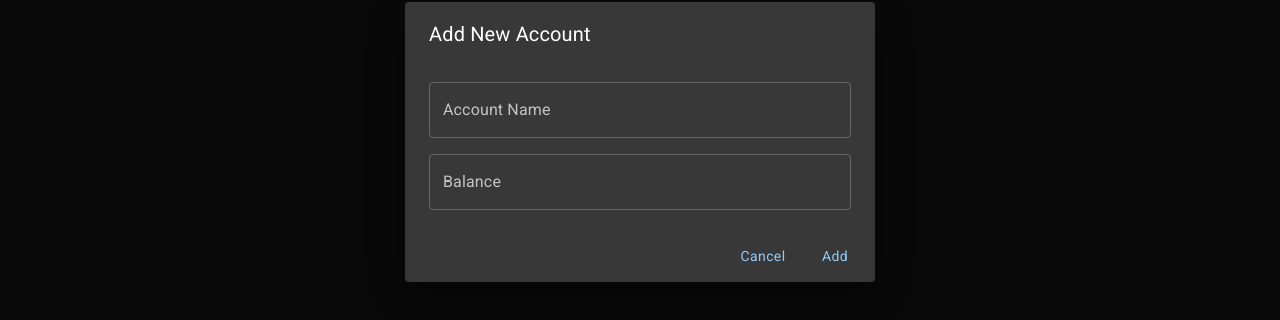
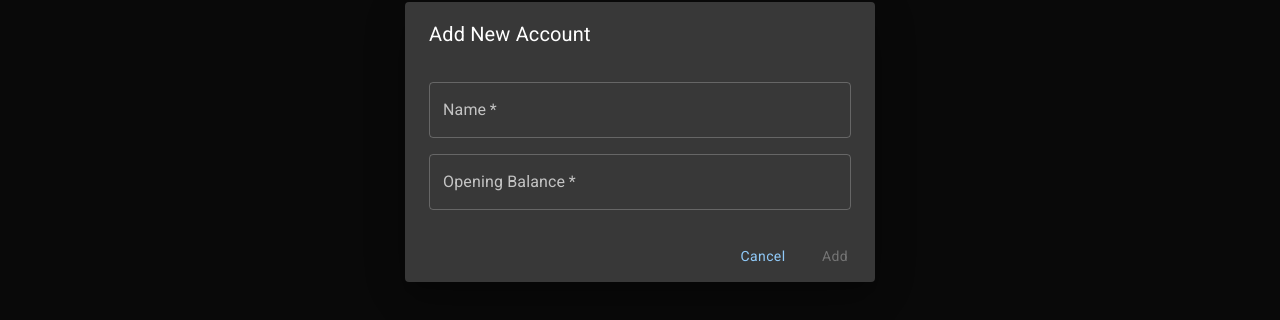
Before and after one commit to rohitbhati-rb/track-money, a React (Create React App) app: page /accounts in a window 1280 px wide. Both pictures are taken after a click on the button "Add Account". Shown: the part 258-578 px from the top of the page. Built offline with nearby package versions, Linux system fonts and the light colour scheme.

Commit message:
added form validation for acc form

```diff
--- a/src/components/ManageAccounts.jsx
+++ b/src/components/ManageAccounts.jsx
@@ -11,7 +11,7 @@ import {
 import AccountDialog from './dialogs/AccountDialog';
 import DeleteDialog from './dialogs/DeleteDialog';
 import { getFormattedDate } from '../helpers';
-import { ADD_ACCOUNT, MY_ACCOUNTS, emptyAccount, ACCOUNTS_KEY, TRANSACTIONS_KEY } from '../constants';
+import { ADD_ACCOUNT, MY_ACCOUNTS, emptyAccount, accErrorState, ACCOUNTS_KEY, TRANSACTIONS_KEY } from '../constants';
 import { useLocalStorage } from '../hooks';
 import { UpdateTransactions } from '../txn';
 
@@ -22,6 +22,7 @@ const ManageAccounts = () => {
   const [accounts, setAccounts] = useLocalStorage(ACCOUNTS_KEY, [])
   const [transactions, setTransactions] = useLocalStorage(TRANSACTIONS_KEY, []);
   const [newAccount, setNewAccount] = useState(emptyAccount);
+  const [accError, setAccError] = useState(accErrorState);
 
   const OpenAccDialog = (acc) => {
     if (acc !== null) {
@@ -33,6 +34,8 @@ const ManageAccounts = () => {
 
   const CloseAccDialog = () => {
     setAccDialogOpen(false);
+    setNewAccount(emptyAccount)
+    setAccError(accErrorState)
   };
 
   const OpenAccDeleteDialog = (id) => {
@@ -51,8 +54,8 @@ const ManageAccounts = () => {
   const editAccount = () => {
     const allAccounts = accounts;
     let idx = allAccounts.findIndex(val => val.id === newAccount.id);
-    allAccounts[idx].name = newAccount.name;
-    allAccounts[idx].balance = newAccount.balance;
+    allAccounts[idx] = newAccount;
+    allAccounts[idx].updatedAt = Date();
     setAccounts(allAccounts);
     setNewAccount(emptyAccount);
     setIsEditAccount(false);
@@ -85,7 +88,7 @@ const ManageAccounts = () => {
               <Typography sx={{ fontSize: 18, letterSpacing: 0.8 }} color="text.secondary" variant="p" component="div">
                 Balance:&nbsp;
                 <Typography variant='p' sx={{ display: "inline", letterSpacing: 0.8 }} color="text.primary">
-                  ₹{val.balance}
+                  ₹{val.openingBalance}
                 </Typography>
               </Typography>
               <Typography component='span' sx={{ fontSize: 12 }} color="text.secondary">
@@ -99,6 +102,8 @@ const ManageAccounts = () => {
           </Card>
         ))}
         <AccountDialog
+          accError={accError}
+          setAccError={setAccError}
           isEditAccount={isEditAccount}
           newAccount={newAccount}
           setNewAccount={setNewAccount}
--- a/src/components/dialogs/AccountDialog.jsx
+++ b/src/components/dialogs/AccountDialog.jsx
@@ -7,19 +7,44 @@ import {
   TextField
 } from "@mui/material";
 import { v4 as uuidv4 } from 'uuid';
+import { TxnFormProps } from "../../helpers";
 
 
-const AccountDialog = ({ isEditAccount, newAccount, setNewAccount, addAccount, open, handleClose }) => {
+const AccountDialog = ({ accError, setAccError, isEditAccount, newAccount, setNewAccount, addAccount, open, handleClose }) => {
   const onInputChange = (e) => {
     const { name, value } = e.target;
     setNewAccount((prev) => ({ ...prev, [name]: value }))
-    if(!isEditAccount)
+    if (!isEditAccount)
       setNewAccount((prev) => ({ ...prev, id: uuidv4(), createdAt: Date() }))
+    validateAccFormData(name, value)
   }
   const handleAddAccount = () => {
     addAccount()
     handleClose()
   }
+  const validateAccFormData = (name, value) => {
+    let fieldErrors = accError;
+    switch (name) {
+      case "openingBalance":
+        if (Number(value) > 0)
+          fieldErrors.openingBalance = { err: false, msg: '' }
+        else
+          fieldErrors.openingBalance = { err: true, msg: "Amount must be non-zero number" }
+        break;
+      case "name":
+        if (value === "" || !value.match(/^[a-zA-Z0-9_ ]+$/))
+          fieldErrors.name = { err: true, msg: "Account Name is invalid" }
+        else
+          fieldErrors.name = { err: false, msg: '' };
+        break;
+      default: break;
+    }
+    setAccError((prev) => ({ ...prev, ...fieldErrors }))
+  }
+  let isFormValidated = accError.name.err !== null &&
+    accError.openingBalance.err !== null &&
+    !accError.name.err &&
+    !accError.openingBalance.err
   return (
     <Dialog
       open={open}
@@ -31,33 +56,37 @@ const AccountDialog = ({ isEditAccount, newAccount, setNewAccount, addAccount, o
       </DialogTitle>
       <DialogContent sx={{ padding: "5 1" }}>
         <TextField
-          id="outlined-error-helper-text"
-          label="Account Name"
-          name="name"
+          {...TxnFormProps("name", onInputChange)}
           value={newAccount.name}
-          onChange={onInputChange}
-          error={false}
-          fullWidth
           sx={{ marginTop: 2 }}
-          helperText=""
+          type="text"
+          error={accError.name.err === null ? false : accError.name.err}
+          helperText={accError.name.msg}
         />
         <TextField
-          id="outlined-error-helper-text"
-          label="Balance"
-          name="balance"
-          value={newAccount.balance}
-          onChange={onInputChange}
-          error={false}
-          fullWidth
+          {...TxnFormProps("openingBalance", onInputChange)}
+          label="Opening Balance"
+          value={newAccount.openingBalance}
           sx={{ marginTop: 2 }}
-          helperText=""
+          type="tel"
+          error={accError.openingBalance.err === null ? false : accError.openingBalance.err}
+          helperText={accError.openingBalance.msg}
         />
       </DialogContent>
       <DialogActions>
-        <Button autoFocus onClick={handleClose} sx={{ textTransform: "none" }}>
+        <Button
+          autoFocus
+          onClick={handleClose}
+          sx={{ textTransform: "none" }}
+        >
           {"Cancel"}
         </Button>
-        <Button onClick={handleAddAccount} autoFocus sx={{ textTransform: "none" }}>
+        <Button
+          autoFocus
+          onClick={handleAddAccount}
+          sx={{ textTransform: "none" }}
+          disabled={!isFormValidated}
+        >
           {isEditAccount ? "Edit" : "Add"}
         </Button>
       </DialogActions>
@@ -65,4 +94,4 @@ const AccountDialog = ({ isEditAccount, newAccount, setNewAccount, addAccount, o
   )
 }
 
-export default AccountDialog
+export default AccountDialog;
--- a/src/constants.js
+++ b/src/constants.js
@@ -7,7 +7,18 @@ export const ROUTES = ["/transactions", "/accounts", "/reports"];
 export const ACCOUNTS_KEY = "acc"
 export const TRANSACTIONS_KEY = "txns"
 
-export const emptyAccount = { id: '', name: '', balance: '', createdAt: '' };
+export const emptyAccount = {
+  id: '',
+  name: '',
+  balance: '',
+  openingBalance: '',
+  createdAt: '',
+  updatedAt: ''
+};
+export const accErrorState = {
+  name: { err: null, msg: '' },
+  openingBalance: { err: null, msg: '' }
+};
 export const emptyTxn = {
   id: '',
   type: 1,
```
